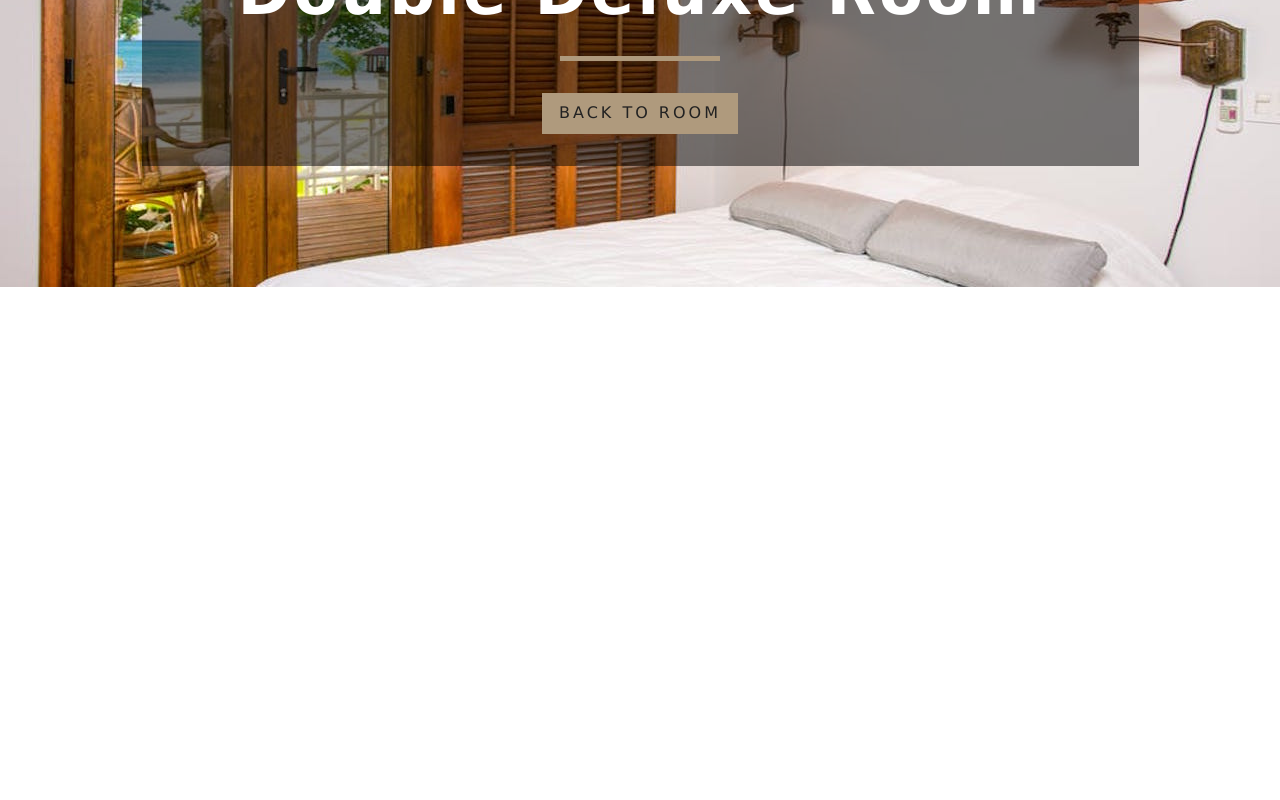
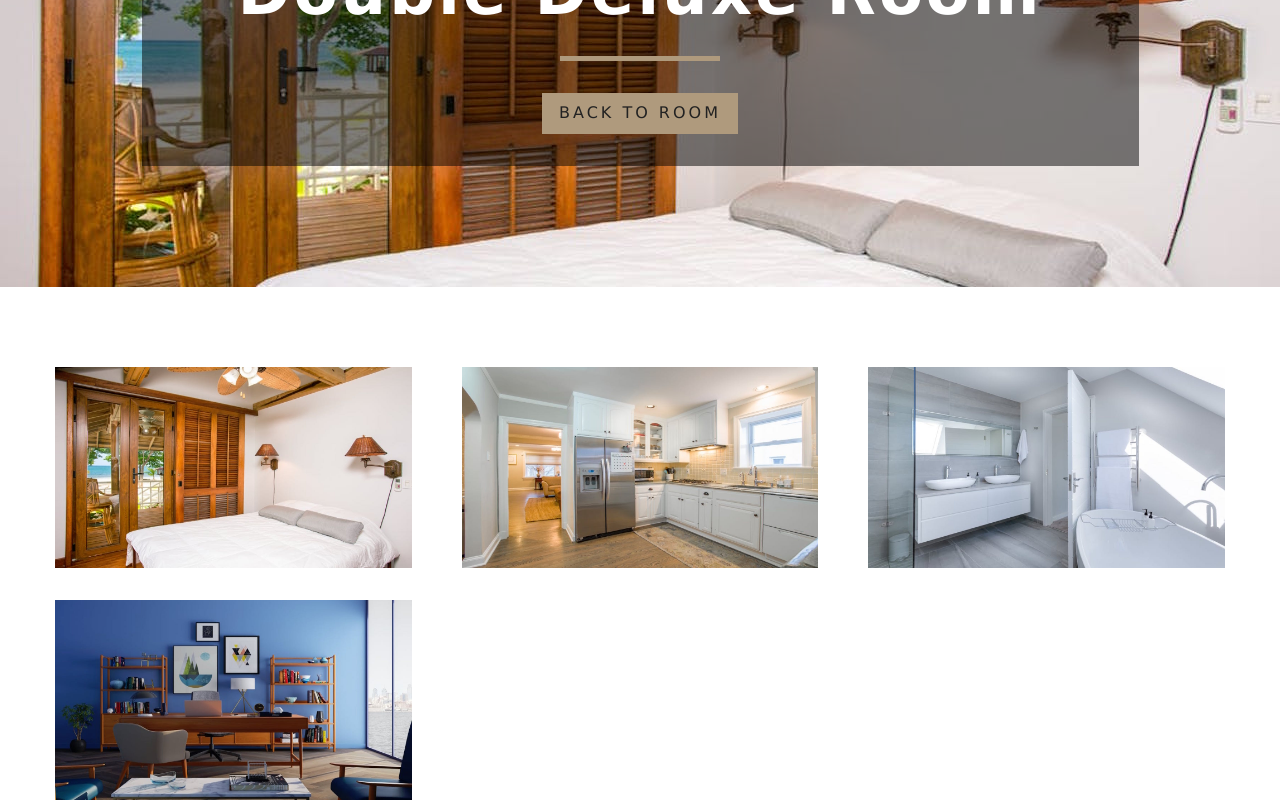
Before and after one commit to kanjamad/React-resort-websit, a React (Create React App) app: page /rooms/double-deluxe in a window 1280 px wide. Shown: the part 259-1059 px from the top of the page. Before the commit the page ends 800 px from the top, so only its background shows below. Built offline with nearby package versions, Linux system fonts and the light colour scheme.

Commit message:
render image to single room

```diff
--- a/src/pages/SingleRoom.js
+++ b/src/pages/SingleRoom.js
@@ -42,8 +42,11 @@
             extras,
             breakfast,
             pets,
-            images} = room
+            images} = room;
+
+
         return (
+            <>
             <StyledHero img = {images[0] || this.state.defaultBcg} >
                 <Banner title={`${name} room`} >
                 <Link to="/rooms" className="btn-primary">
@@ -51,6 +54,14 @@
                 </Link>
                 </Banner>
             </StyledHero>
-        )
+            <section className="single-room">
+            <div className="single-room-images">
+            {images.map((item, index)=>{
+                return <img key={index} src={item} alt={name} />
+            })}
+            </div>
+            </section>
+            </>
+        );
     }
 }
```
